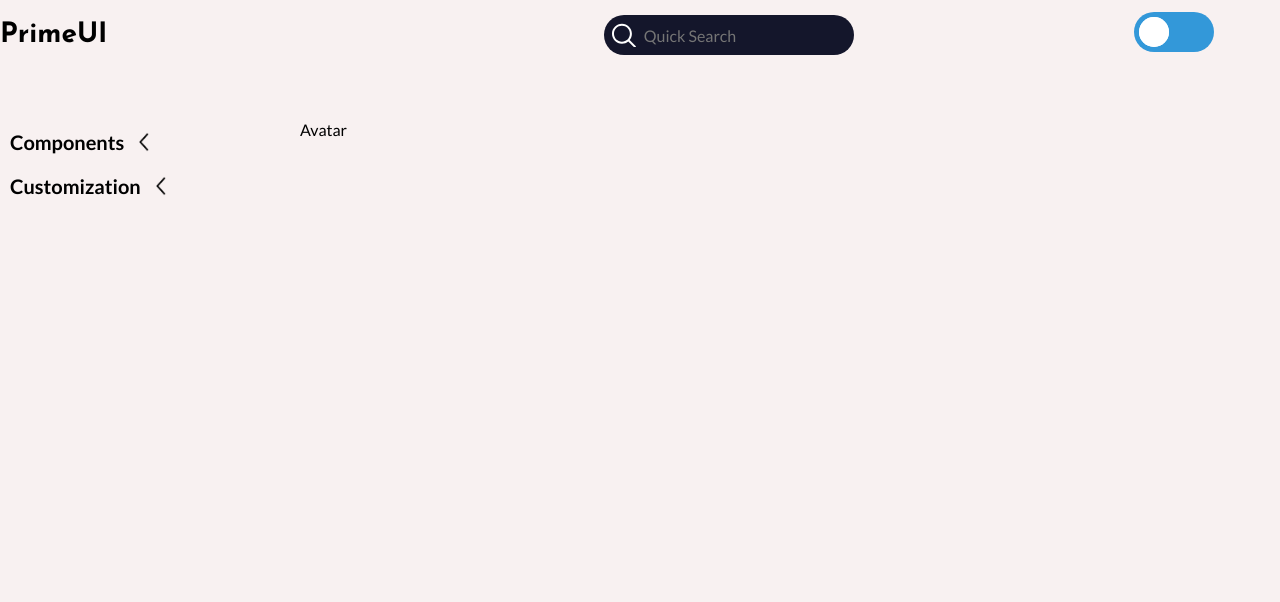
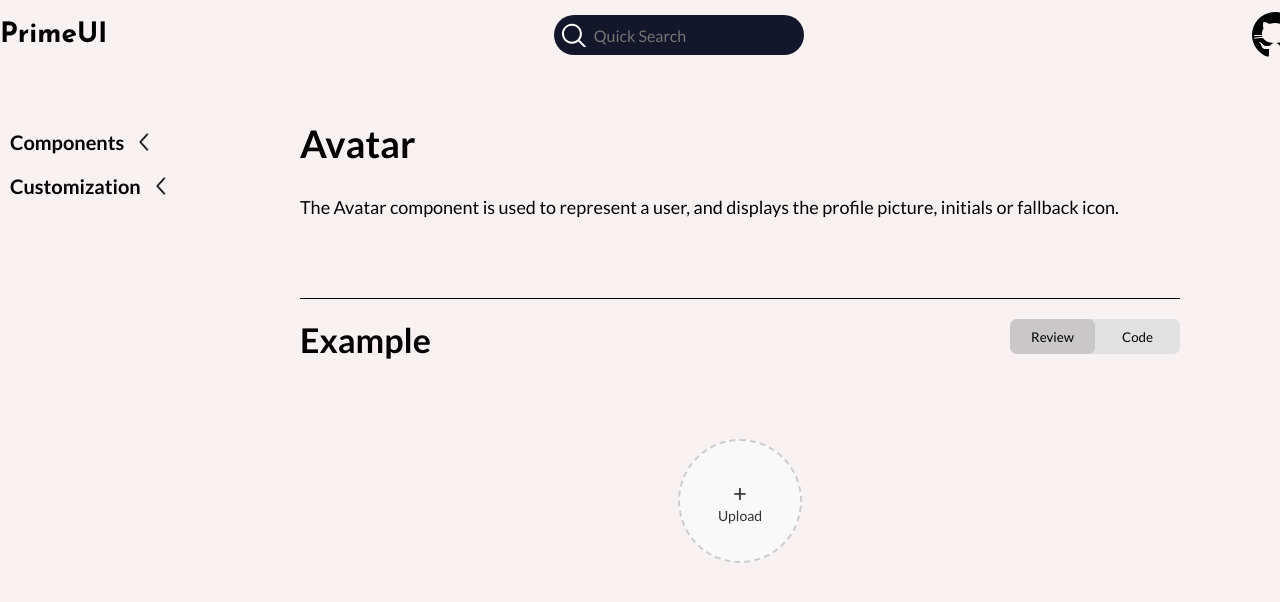
Before and after one commit to Abusik019/PrimeUI, a React (Vite) app: page /avatar in a window 1280 px wide. Shown: the top 602 px of the page. Built offline with nearby package versions, Linux system fonts and the light colour scheme.

Commit message:
fix bugs

```diff
--- a/package.json
+++ b/package.json
@@ -10,9 +10,13 @@
     "preview": "vite preview"
   },
   "dependencies": {
+    "install": "^0.13.0",
+    "npm": "^10.8.2",
     "react": "^18.3.1",
+    "react-copy-to-clipboard": "^5.1.0",
     "react-dom": "^18.3.1",
     "react-router-dom": "^6.25.1",
+    "react-syntax-highlighter": "^15.5.0",
     "sass": "^1.77.8"
   },
   "devDependencies": {
--- a/src/components/Avatar/index.jsx
+++ b/src/components/Avatar/index.jsx
@@ -1,8 +1,56 @@
-import React from 'react'
+import styles from './style.module.scss';
+import InputAvatar from '../InputAvatar';
+
+const avatar = {
+    name: "Avatar",
+    description:
+        "The Avatar component is used to represent a user, and displays the profile picture, initials or fallback icon.",
+    codeImage: "../../../src/assets/avatar-code.png",
+    code: `  import { useState } from "react";
+  import styles from "./style.module.scss";
+
+  function InputAvatar({ componentInfo }) {
+      const [imageUrl, setImageUrl] = useState('');
+
+      const handleFileChange = (e) => {
+          const file = e.target.files[0];
+          if (file) {
+              const url = URL.createObjectURL(file);
+              setImageUrl(url);
+          }
+      };
+
+      return (
+          <div className={styles.avatarElement}>
+            <input
+                type="file"
+                id="avatarInput"
+                className={styles.inputFile}
+                onChange={handleFileChange}
+            />
+            <label htmlFor="avatarInput" className={styles.uploadButton}>
+                {imageUrl ? (
+                    <img src={imageUrl} alt="Selected Avatar" className={styles.avatarImage} />
+                ) : (
+                    <>
+                        <span className={styles.plusIcon}>+</span>
+                        <span className={styles.uploadText}>Upload</span>
+                    </>
+                )}
+            </label>
+          </div>
+      );
+  }`,
+};
 
 function Avatar() {
   return (
-    <div>Avatar</div>
+    <div className={styles.avatar}>
+      <h1>{avatar.name}</h1>
+      <p>{avatar.description}</p>
+      <div className={styles.line}></div>
+      <InputAvatar componentInfo={avatar}/>
+    </div>
   )
 }
 
--- /dev/null
+++ b/src/components/Avatar/style.module.scss
@@ -0,0 +1,38 @@
+:root[data-theme="light"] {
+    --avatar-title: #000;
+}
+
+:root[data-theme="dark"] {
+    --avatar-title: #fff;
+}
+
+.avatar{
+    height: fit-content;
+
+    h1{
+        font-size: 38px;
+        font-weight: 700;
+
+        color: var(--avatar-title);
+    }
+
+    p{
+        font-size: 18px;
+        font-weight: 400;
+
+        max-width: 80%;
+
+        color: var(--avatar-title);
+
+        margin-top: 30px;
+    }
+
+    .line{
+        width: 80%;
+        height: 1px;
+
+        background-color: var(--avatar-title);
+
+        margin-top: 80px;
+    }
+}
--- /dev/null
+++ b/src/components/CodeDisplay/index.jsx
@@ -0,0 +1,53 @@
+import { Light as SyntaxHighlighter } from "react-syntax-highlighter";
+import { CopyToClipboard } from 'react-copy-to-clipboard';
+import { useState } from "react";
+import { atomOneDark } from 'react-syntax-highlighter/dist/esm/styles/hljs';
+
+const CodeDisplay = ({ codeString }) => {
+    const [copied, setCopied] = useState(false);
+
+    const handleCopy = () => {
+        setCopied(true);
+        setTimeout(() => setCopied(false), 2000);
+    };
+
+    return (
+        <div
+            style={{
+                padding: "20px",
+                borderRadius: "5px",
+                position: 'relative'
+            }}
+        >
+            <SyntaxHighlighter
+                language="javascript"
+                style={atomOneDark}
+                customStyle={{
+                    backgroundColor: "#0E222E",
+                    border: "1px solid #fff",
+                    padding: '20px',
+                    borderRadius: "5px",
+                }}
+            >
+                {codeString}
+            </SyntaxHighlighter>
+            <CopyToClipboard text={codeString} onCopy={handleCopy}>
+                <button
+                    style={{
+                        marginTop: "10px",
+                        padding: "10px 20px",
+                        borderRadius: "5px",
+                        cursor: "pointer",
+                        backgroundColor: "#fff",
+                        position: 'absolute',
+                        top: '40px',
+                        right: '40px'
+                    }}
+                >
+                    {copied ? "Copied!" : "Copy Code"}
+                </button>
+            </CopyToClipboard>
+        </div>
+    );
+};
+export default CodeDisplay;
--- /dev/null
+++ b/src/components/InputAvatar/index.jsx
@@ -0,0 +1,61 @@
+import { useState } from "react";
+import styles from "./style.module.scss";
+import CodeDisplay from '../CodeDisplay/index';
+
+function InputAvatar({ componentInfo }) {
+    const [imageUrl, setImageUrl] = useState('');
+    const [whichContentShow, setWhichContentShow] = useState('view');
+
+    const handleFileChange = (e) => {
+        const file = e.target.files[0];
+        if (file) {
+            const url = URL.createObjectURL(file);
+            setImageUrl(url);
+        }
+    };
+
+    return (
+        <div className={styles.avatarElement}>
+            <h1>Example</h1>
+            <div className={styles.btnContainer}>
+                <button
+                    className={styles.btnReview}
+                    onClick={() => setWhichContentShow('view')}
+                    style={{backgroundColor: whichContentShow === 'view' ? '#c9c7c7' : '#e1e1e1'}}
+                >Review</button>
+                <button
+                    className={styles.btnCode}
+                    onClick={() => setWhichContentShow('code')}
+                    style={{backgroundColor: whichContentShow === 'code' ? '#c9c7c7' : '#e1e1e1'}}
+                    >Code</button>
+            </div>
+            {whichContentShow === 'view' ? (
+               <>
+                <input
+                    type="file"
+                    id="avatarInput"
+                    className={styles.inputFile}
+                    onChange={handleFileChange}
+                    />
+                    <label htmlFor="avatarInput" className={styles.uploadButton}>
+                        {imageUrl ? (
+                            <img src={imageUrl} alt="Selected Avatar" className={styles.avatarImage} />
+                        ) : (
+                            <>
+                                <span className={styles.plusIcon}>+</span>
+                                <span className={styles.uploadText}>Upload</span>
+                            </>
+                        )}
+                    </label>
+               </>
+            ) : (
+                <div className={styles.code}>
+                    <CodeDisplay codeString={componentInfo.code}/>
+                </div>
+            )}
+
+        </div>
+    );
+}
+
+export default InputAvatar;
--- /dev/null
+++ b/src/components/InputAvatar/style.module.scss
@@ -0,0 +1,97 @@
+.avatarElement {
+    display: flex;
+    align-items: center;
+    justify-content: center;
+    flex-direction: column;
+
+    position: relative;
+
+    padding-top: 80px;
+    box-sizing: border-box;
+
+    width: 80%;
+
+    h1{
+        position: absolute;
+        left: 0;
+        top: 20px;
+
+        font-size: 34px;
+    }
+
+    label{
+        margin-top: 60px;
+    }
+}
+
+.inputFile {
+    display: none;
+}
+
+.uploadButton {
+    display: flex;
+    flex-direction: column;
+    align-items: center;
+    justify-content: center;
+    width: 120px;
+    height: 120px;
+    border: 2px dashed #ccc;
+    border-radius: 50%;
+    cursor: pointer;
+    text-align: center;
+    background-color: #f9f9f9;
+    transition: background-color 0.3s;
+}
+
+.uploadButton:hover {
+    background-color: #f0f0f0;
+}
+
+.plusIcon {
+    font-size: 24px;
+    color: #333;
+}
+
+.uploadText {
+    font-size: 14px;
+    color: #333;
+}
+
+.avatarImage {
+    width: 100%;
+    height: 100%;
+    border-radius: 50%;
+    object-fit: cover;
+}
+
+.btnContainer{
+    background-color: #e1e1e1;
+    width: 170px;
+    height: 35px;
+
+    display: flex;
+    align-items: center;
+    justify-content: space-between;
+
+    border-radius: 7px;
+
+    position: absolute;
+
+    top: 20px;
+    right: 0;
+
+    .btnReview, .btnCode{
+        width: 50%;
+        height: 100%;
+
+        border-radius: 7px;
+
+        cursor: pointer;
+
+        transition: all .3s ease-in-out;
+
+        &:hover{
+            background-color: #c9c7c7;
+        }
+    }
+}
--- a/src/components/Root/index.jsx
+++ b/src/components/Root/index.jsx
@@ -36,13 +36,6 @@ const Root = () => {
         <ThemeContext.Consumer>
             {({ theme, setTheme }) => (
                 <>
-                    <Toggle
-                        onChange={() => {
-                            if (theme === themes.light) setTheme(themes.dark);
-                            if (theme === themes.dark) setTheme(themes.light);
-                        }}
-                        value={theme === themes.dark}
-                    />
                     <nav className={styles.navPanel}>
                         <Link  to='/'><h1>PrimeUI</h1></Link>
                         <div className={styles.inputWrapper}>
@@ -56,10 +49,19 @@ const Root = () => {
                                 <button ref={buttonRef}>&#x2715;</button>
                             )}
                         </div>
-                        <a  className={styles.github}
-                            href="https://github.com/Abusik019"
-                            target="_blank"
-                        ></a>
+                        <div className={styles.navLastSection}>
+                            <a  className={styles.github}
+                                href="https://github.com/Abusik019"
+                                target="_blank"
+                            ></a>
+                            <Toggle
+                                onChange={() => {
+                                    if (theme === themes.light) setTheme(themes.dark);
+                                    if (theme === themes.dark) setTheme(themes.light);
+                                }}
+                                value={theme === themes.dark}
+                            />
+                        </div>
                     </nav>
                     <div className={styles.container}>
                         <aside className={styles.aside}>
--- a/src/components/Root/style.module.scss
+++ b/src/components/Root/style.module.scss
@@ -37,6 +37,15 @@
         font-size: 28px;
         color: var(--title-color);
     }
+}
+
+.navLastSection{
+    display: flex;
+    align-items: center;
+    justify-content: space-between;
+
+    // width: 300px;
+    gap: 20px;
 
     .github{
         background-image: var(--github-color);
@@ -175,3 +184,9 @@
         }
     }
 }
+
+
+.main{
+    width: calc(100% - 300px);
+    height: fit-content;
+}
--- a/src/components/Toggle/style.module.scss
+++ b/src/components/Toggle/style.module.scss
@@ -1,10 +1,7 @@
 .root {
-    position: absolute;
-    top: 4%;
-    right: 2%;
+    position: relative;
     width: 80px;
     height: 40px;
-    transform: translate(-50%, -50%);
 
     input {
         display: none;
```
Also changed, not shown: src/assets/avatar-code.png (added), 1 other file (tests, documents, lock files or other folders).
